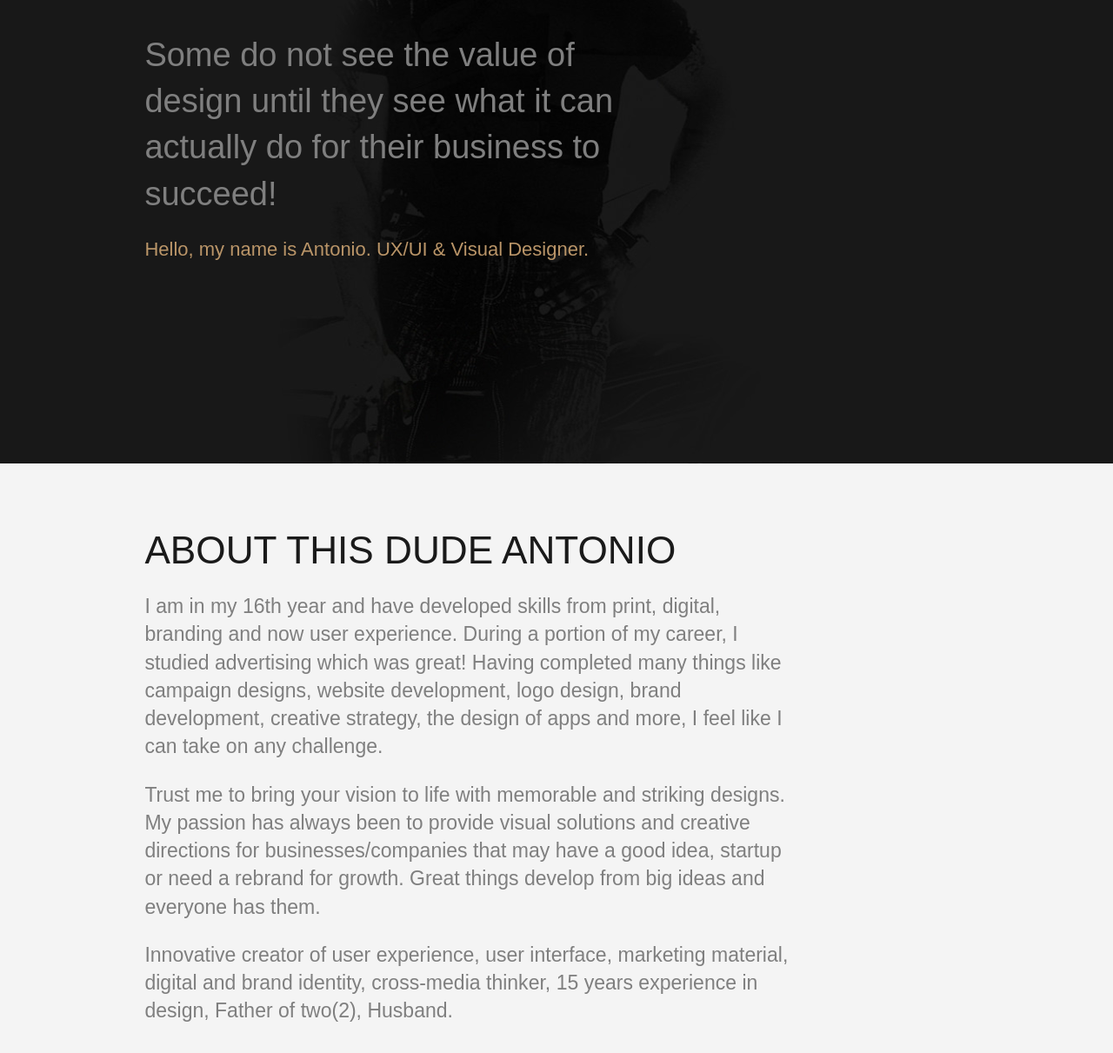
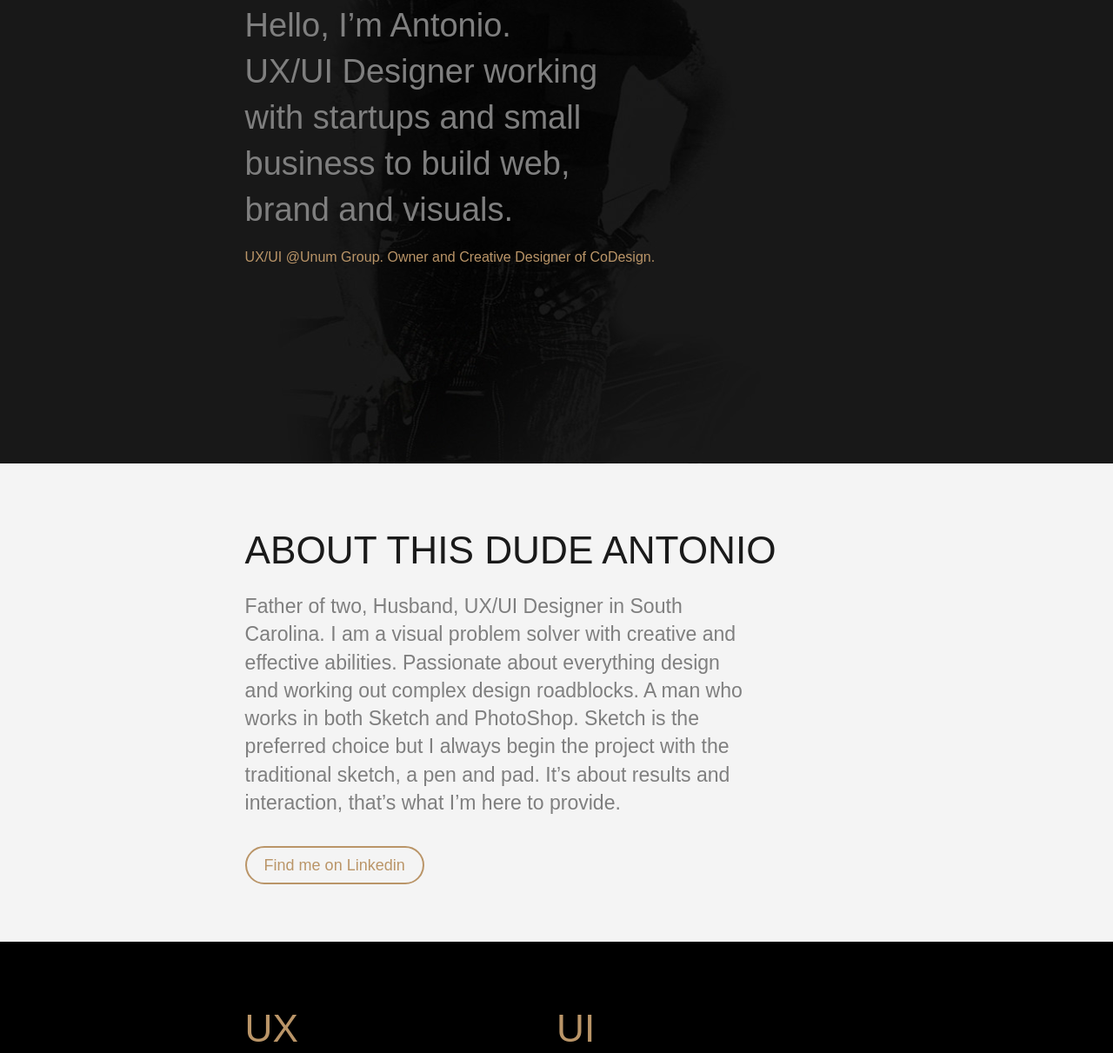
Before and after one commit to antoniosamuels/antoniosamuels.github.io, a plain HTML site: page index.html in a window 1280 px wide. Shown: the part 267-1478 px from the top of the page at 87% size. Drawn offline with Linux system fonts and the light colour scheme; a web font is replaced by a local one.

Commit message:
update site size and information

```diff
--- a/css/styles.css
+++ b/css/styles.css
@@ -16,7 +16,7 @@ body {
 }
 
 .container {
-  margin: 0px 13%;
+  margin: 0px 22%;
 }
 
 section {
@@ -170,7 +170,7 @@ h1 {
 }
 
 .quesub {
-    font-size: 22px;
+    font-size: 16px;
     color: #BA9568;
 }
 
--- a/index.html
+++ b/index.html
@@ -37,12 +37,12 @@
             </ul>
         </nav>
 
-        <div class="intro"><p class="quetext">Some do not see the value of design until they see what it can actually do for their business to succeed!</p><p class="quesub">Hello, my name is Antonio. UX/UI & Visual Designer. </p></div>
+        <div class="intro"><p class="quetext">Hello, I’m Antonio. UX/UI Designer working with startups and small business to build web, brand and visuals.</p><p class="quesub">UX/UI @Unum Group. Owner and Creative Designer of CoDesign.</p></div>
     </header>
     <section class="about">
         <div class="about-content container">
         <h1>ABOUT THIS DUDE ANTONIO</h1>
-        <p>I am in my 16th year and have developed skills from print, digital, branding and now user experience. During a portion of my career, I studied advertising which was great! Having completed many things like campaign designs, website development, logo design, brand development, creative strategy, the design of apps and more, I feel like I can take on any challenge.</p><p>Trust me to bring your vision to life with memorable and striking designs. My passion has always been to provide visual solutions and creative directions for businesses/companies that may have a good idea, startup or need a rebrand for growth. Great things develop from big ideas and everyone has them.</p><p>Innovative creator of user experience, user interface, marketing material, digital and brand identity, cross-media thinker, 15 years experience in design, Father of two(2), Husband.</p>
+        <p>Father of two, Husband, UX/UI Designer in South Carolina. I am a visual problem solver with creative and effective abilities. Passionate about everything design and working out complex design roadblocks. A man who works in both Sketch and PhotoShop. Sketch is the preferred choice but I always begin the project with the traditional sketch, a pen and pad. It’s about results and interaction, that’s what I’m here to provide.</p>
             <br>
             <a class="btn" href="https://www.linkedin.com/in/tonysamuels" target="_blank">Find me on Linkedin</a>
             <br>
```
